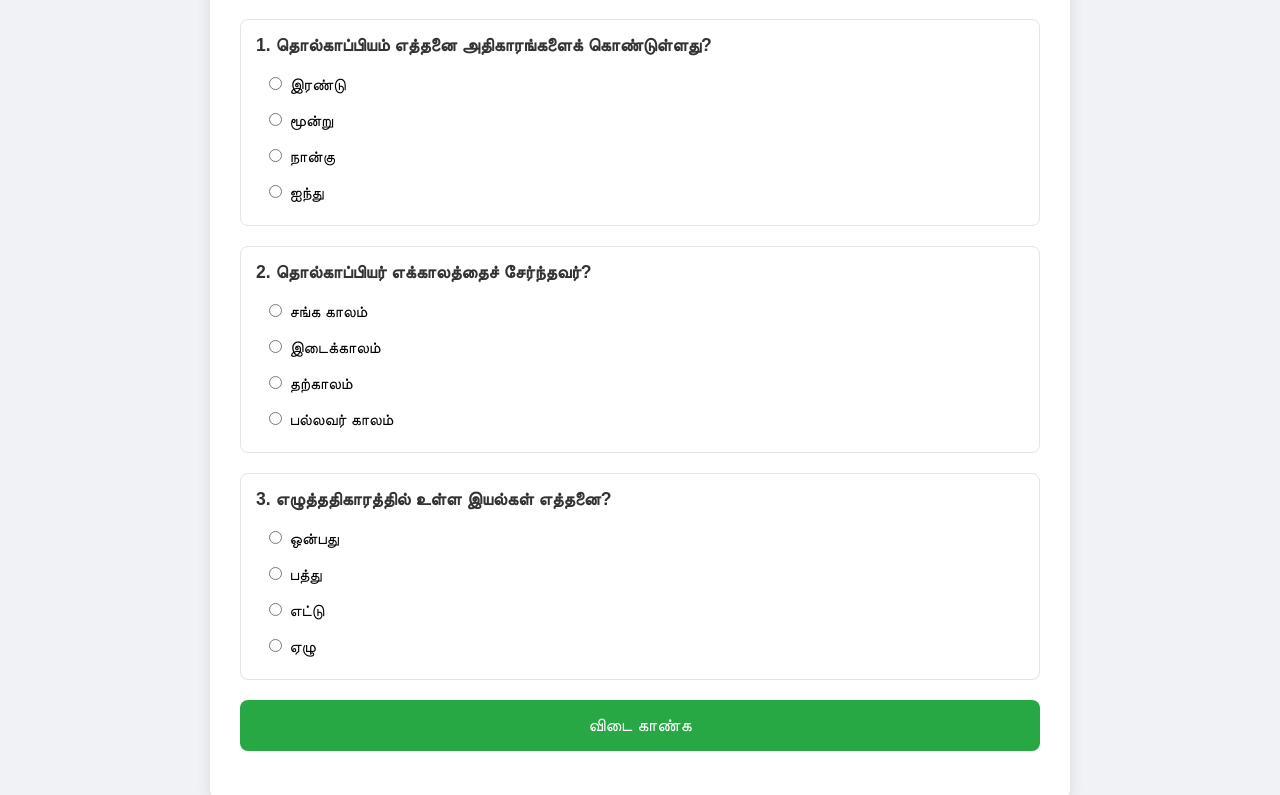
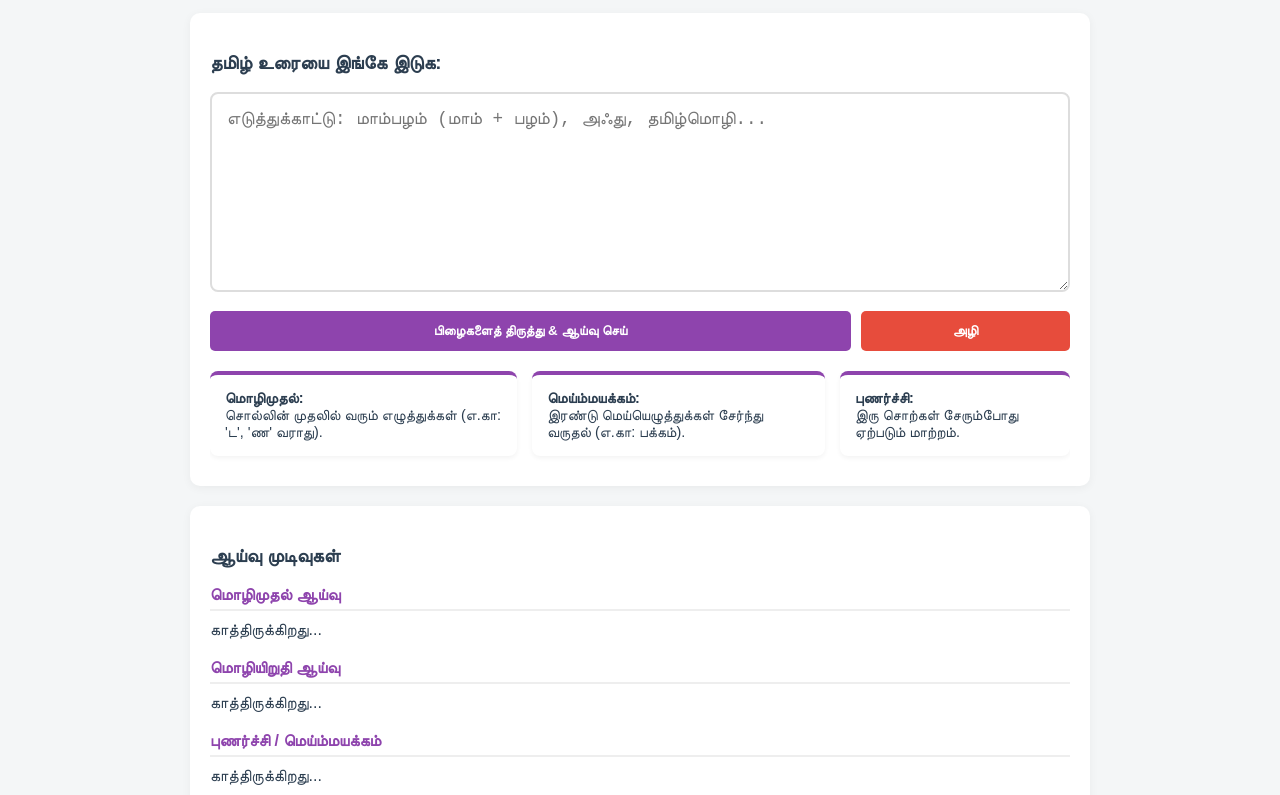
Before and after one commit to neyakkoot/tholkaappiyam_mobil_app_development, a plain HTML site: page index.html in a window 1280 px wide. Shown: the part 123-918 px from the top of the page. Drawn offline with Linux system fonts and the light colour scheme.

Commit message:
Update index.html
Updated

```diff
--- a/index.html
+++ b/index.html
@@ -3,99 +3,96 @@
 <head>
     <meta charset="UTF-8">
     <meta name="viewport" content="width=device-width, initial-scale=1.0">
-    <title>தொல்காப்பியச் செயலி</title>
+    <title>தொல்காப்பியச் செயலி - தமிழ் இலக்கணக் கருவி</title>
     <style>
-        body { font-family: 'Latha', 'Arial', sans-serif; background-color: #f0f2f5; margin: 0; padding: 20px; }
-        .container { max-width: 800px; margin: 0 auto; background: white; padding: 30px; border-radius: 12px; box-shadow: 0 4px 15px rgba(0,0,0,0.1); }
-        h1 { text-align: center; color: #2c3e50; border-bottom: 2px solid #3498db; padding-bottom: 10px; }
-        .question-box { margin-bottom: 20px; border: 1px solid #e1e4e8; padding: 15px; border-radius: 8px; background-color: #fff; }
-        .question-text { font-size: 1.1em; font-weight: bold; color: #333; margin-bottom: 10px; }
-        .options label { display: block; padding: 8px; cursor: pointer; border-radius: 4px; transition: background 0.2s; }
-        .options label:hover { background-color: #f1f8ff; }
-        button { display: block; width: 100%; padding: 15px; background-color: #28a745; color: white; font-size: 1.1em; border: none; border-radius: 8px; cursor: pointer; margin-top: 20px; }
-        button:hover { background-color: #218838; }
-        #result { text-align: center; font-size: 1.2em; margin-top: 20px; font-weight: bold; }
-        .correct { color: green; }
-        .wrong { color: red; }
+        :root { --primary: #8e44ad; --secondary: #f4f6f7; --text: #2c3e50; --accent: #27ae60; }
+        body { font-family: 'Latha', 'Arial', sans-serif; background-color: var(--secondary); margin: 0; color: var(--text); }
+
+        /* தலைப்புப் பகுதி */
+        header { background-color: var(--primary); color: white; padding: 20px; text-align: center; box-shadow: 0 2px 5px rgba(0,0,0,0.2); }
+        header h1 { margin: 0; font-size: 1.8rem; }
+        header p { margin: 5px 0 0; opacity: 0.9; font-size: 0.9rem; }
+
+        /* முதன்மைப் பகுதி */
+        .container { max-width: 900px; margin: 20px auto; padding: 20px; display: flex; flex-wrap: wrap; gap: 20px; }
+
+        /* இடது பக்கம் - உள்ளீடு */
+        .editor-section { flex: 2; background: white; padding: 20px; border-radius: 10px; box-shadow: 0 2px 10px rgba(0,0,0,0.05); }
+        textarea { width: 100%; height: 200px; padding: 15px; border: 2px solid #ddd; border-radius: 8px; font-size: 1.1rem; resize: vertical; box-sizing: border-box; }
+        textarea:focus { border-color: var(--primary); outline: none; }
+
+        .controls { margin-top: 15px; display: flex; gap: 10px; }
+        button { flex: 1; padding: 12px; border: none; border-radius: 5px; font-weight: bold; cursor: pointer; transition: 0.3s; color: white; }
+        .btn-check { background-color: var(--primary); }
+        .btn-check:hover { background-color: #732d91; }
+        .btn-clear { background-color: #e74c3c; flex: 0.3; }
+
+        /* வலது பக்கம் - முடிவுகள் */
+        .result-section { flex: 1; background: white; padding: 20px; border-radius: 10px; box-shadow: 0 2px 10px rgba(0,0,0,0.05); min-width: 250px; }
+        .result-box { margin-bottom: 20px; }
+        .result-title { font-weight: bold; margin-bottom: 10px; display: block; border-bottom: 2px solid #eee; padding-bottom: 5px; color: var(--primary); }
+
+        .status-pass { color: var(--accent); font-weight: bold; }
+        .status-fail { color: #c0392b; font-weight: bold; }
+        .error-list { list-style: none; padding: 0; margin: 0; font-size: 0.9rem; }
+        .error-list li { background: #fee; padding: 8px; margin-bottom: 5px; border-left: 3px solid #c0392b; border-radius: 3px; }
+
+        /* விளக்கம் */
+        .info-cards { display: flex; gap: 15px; margin-top: 20px; overflow-x: auto; padding-bottom: 10px; }
+        .card { background: white; min-width: 200px; padding: 15px; border-radius: 8px; border-top: 4px solid var(--primary); font-size: 0.9rem; box-shadow: 0 2px 5px rgba(0,0,0,0.05); }
+
+        @media (max-width: 600px) { .container { flex-direction: column; } }
     </style>
 </head>
 <body>
 
+<header>
+    <h1>தொல்காப்பியச் செயலி</h1>
+    <p>மெய்ம்மயக்கம் | மொழிமுதல் | மொழியிறுதி | புணர்ச்சி ஆய்வு கருவி</p>
+</header>
+
 <div class="container">
-    <h1>தொல்காப்பியம் வினாடி வினா</h1>
-    <div id="quiz"></div>
-    <button onclick="calculateScore()">விடை காண்க</button>
-    <div id="result"></div>
+    <div class="editor-section">
+        <h3>தமிழ் உரையை இங்கே இடுக:</h3>
+        <textarea id="textInput" placeholder="எடுத்துக்காட்டு: மாம்பழம் (மாம் + பழம்), அஃது, தமிழ்மொழி..."></textarea>
+        <div class="controls">
+            <button class="btn-check" onclick="analyzeText()">பிழைகளைத் திருத்து & ஆய்வு செய்</button>
+            <button class="btn-clear" onclick="document.getElementById('textInput').value = ''">அழி</button>
         </div>
 
-<script>
-    // இங்குதான் நீங்கள் உங்கள் கேள்விகளை மாற்ற வேண்டும்
-    const quizData = [
-        {
-            question: "1. தொல்காப்பியம் எத்தனை அதிகாரங்களைக் கொண்டுள்ளது?",
-            a: "இரண்டு",
-            b: "மூன்று",
-            c: "நான்கு",
-            d: "ஐந்து",
-            correct: "b"
-        },
-        {
-            question: "2. தொல்காப்பியர் எக்காலத்தைச் சேர்ந்தவர்?",
-            a: "சங்க காலம்",
-            b: "இடைக்காலம்",
-            c: "தற்காலம்",
-            d: "பல்லவர் காலம்",
-            correct: "a"
-        },
-        {
-            question: "3. எழுத்ததிகாரத்தில் உள்ள இயல்கள் எத்தனை?",
-            a: "ஒன்பது",
-            b: "பத்து",
-            c: "எட்டு",
-            d: "ஏழு",
-            correct: "a"
-        }
-    ];
+        <div class="info-cards">
+            <div class="card">
+                <b>மொழிமுதல்:</b><br>சொல்லின் முதலில் வரும் எழுத்துக்கள் (எ.கா: 'ட', 'ண' வராது).
+            </div>
+            <div class="card">
+                <b>மெய்ம்மயக்கம்:</b><br>இரண்டு மெய்யெழுத்துக்கள் சேர்ந்து வருதல் (எ.கா: பக்கம்).
+            </div>
+            <div class="card">
+                <b>புணர்ச்சி:</b><br>இரு சொற்கள் சேரும்போது ஏற்படும் மாற்றம்.
+            </div>
+        </div>
+    </div>
 
-    const quizContainer = document.getElementById('quiz');
-    const resultContainer = document.getElementById('result');
+    <div class="result-section">
+        <h3>ஆய்வு முடிவுகள்</h3>
 
-    function loadQuiz() {
-        let output = [];
-        quizData.forEach((data, index) => {
-            output.push(
-                `<div class="question-box">
-                    <div class="question-text">${data.question}</div>
-                    <div class="options">
-                        <label><input type="radio" name="question${index}" value="a"> ${data.a}</label>
-                        <label><input type="radio" name="question${index}" value="b"> ${data.b}</label>
-                        <label><input type="radio" name="question${index}" value="c"> ${data.c}</label>
-                        <label><input type="radio" name="question${index}" value="d"> ${data.d}</label>
+        <div class="result-box">
+            <span class="result-title">மொழிமுதல் ஆய்வு</span>
+            <div id="result-mudhal">காத்திருக்கிறது...</div>
         </div>
-                </div>`
-            );
-        });
-        quizContainer.innerHTML = output.join('');
-    }
 
-    function calculateScore() {
-        let score = 0;
-        quizData.forEach((data, index) => {
-            const selector = `input[name="question${index}"]:checked`;
-            const userAnswer = (document.querySelector(selector) || {}).value;
-            if (userAnswer === data.correct) {
-                score++;
-            }
-        });
-        resultContainer.innerHTML = `மொத்த கேள்விகள்: ${quizData.length} <br> உங்கள் மதிப்பெண்: ${score}`;
+        <div class="result-box">
+            <span class="result-title">மொழியிறுதி ஆய்வு</span>
+            <div id="result-iruthi">காத்திருக்கிறது...</div>
+        </div>
 
-        // முடிவுகளைக் காட்டும்போது மேலே ஸ்க்ரோல் செய்யவும்
-        resultContainer.scrollIntoView({behavior: "smooth"});
-    }
+        <div class="result-box">
+            <span class="result-title">புணர்ச்சி / மெய்ம்மயக்கம்</span>
+            <div id="result-punarchi">காத்திருக்கிறது...</div>
+        </div>
+    </div>
+</div>
 
-    // பக்கத்தை ஏற்றும்போது வினாடி வினாவைத் தொடங்கு
-    loadQuiz();
-</script>
-
+<script src="script.js"></script>
 </body>
 </html>
```
Lines whose indentation alone changed are shown as unchanged.
